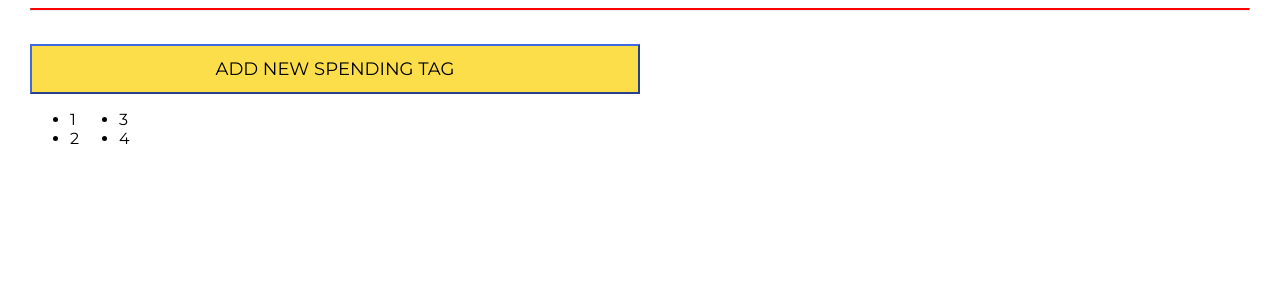
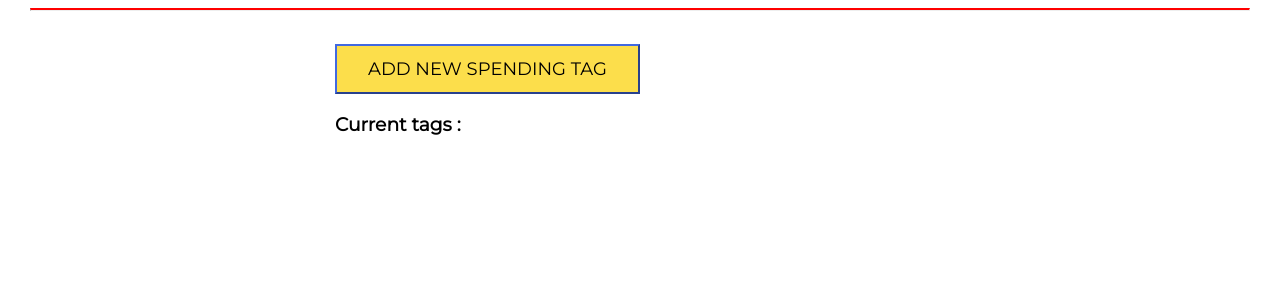
Before and after one commit to madgelackie/spending_tracker_project, a Flask app: page /tags in a window 1280 px wide. Shown: the part 83-383 px from the top of the page. Run offline with Flask 2, Linux system fonts and the light colour scheme; data that the repository does not hold is empty; some libraries are stand-ins or nearby versions.

Commit message:
before changing display of tag index

```diff
--- a/controllers/tags_controller.py
+++ b/controllers/tags_controller.py
@@ -11,3 +11,16 @@ tags_blueprint = Blueprint("tags", __name__)
 def show_all():
     tags = tag_repository.select_all()
     return render_template("tags/index.html", all_tags=tags)
+
+# form to add new tag
+@tags_blueprint.route("/tags/new")
+def new_tag():
+    return render_template("tags/new.html")
+
+# create new tag once form submitted
+@tags_blueprint.route("/tags", methods=['POST'])
+def create_tag():
+    spending_type = request.form['tag']
+    tag = Tag(spending_type)
+    tag_repository.save(tag)
+    return redirect("/tags")
--- a/static/button.css
+++ b/static/button.css
@@ -1,10 +1,17 @@
+.submit--button {
+    height: 40px;
+    width: 100px;
+    font-family: 'Montserrat', sans-serif;
+    font-size: large;
+}
+
 .transactions--button {
     margin-top: 15px;
     background-color: rgb(252, 222, 75);
     width: 100%;
     height: 50px;
     border: none;
-    font-family: 'Montserrat';
+    font-family: 'Montserrat', sans-serif;
     font-size: large;
 
 }
@@ -54,7 +61,15 @@
     background-color: rgb(252, 222, 75);
     width: 50%;
     height: 50px;
-    font-family: 'Montserrat';
+    font-family: 'Montserrat', sans-serif;
     font-size: large;
+}
 
+.add--tag--button > a {
+    text-decoration: none;
+    color: black;
 }
+
+.add--tag--button:hover {
+    background-color: rgba(252, 222, 75, 0.75);
+}
--- a/static/form.css
+++ b/static/form.css
@@ -0,0 +1,5 @@
+.form--box {
+    padding: 15px 15px;
+    font-family: 'Montserrat';
+    font-size: large;
+}
--- a/static/style.css
+++ b/static/style.css
@@ -44,3 +44,9 @@ body > header {
 .tag--lists {
     display: flex;
 }
+
+.centred--content {
+    margin-left: auto;
+    margin-right: auto;
+    width: 50%;
+}
--- a/templates/base.html
+++ b/templates/base.html
@@ -8,6 +8,7 @@
     <link rel="stylesheet" href="{{ url_for('static', filename='style.css') }}">
     <link rel="stylesheet" href="{{ url_for('static', filename='table.css') }}">
     <link rel="stylesheet" href="{{ url_for('static', filename='button.css') }}">
+    <link rel="stylesheet" href="{{ url_for('static', filename='form.css') }}">
     <link rel="preconnect" href="https://fonts.googleapis.com">
     <link href="https://fonts.googleapis.com/css2?family=Montserrat&display=swap" rel="stylesheet">
 
--- a/templates/tags/index.html
+++ b/templates/tags/index.html
@@ -1,24 +1,32 @@
 {% extends "base.html" %}
 
 {% block content %}
-<button class="add--tag--button">ADD NEW SPENDING TAG</button>
+<section class="centred--content">
+<button class="add--tag--button">
+    <a href="/tags/new">ADD NEW SPENDING TAG</a></button>
 <div class="tag--lists">
     <div id="active--tags">
-        <ul>
-            <li>1</li>
-            <li>2</li>
+        <h3>Current tags :</h3>
+        {% for tag in all_tags %}
+        {% if tag.active == True %}
+        <h4>{{tag.spending_type}}</h4>
+        {% endif %}
+        {% endfor %}
         </ul>
     </div>
     <div id="inactive--tags">
         <ul>
-            <li>3</li>
-            <li>4</li>
+            {% for tag in all_tags %}
+            {% if tag.active != True %}
+            <li>{{tag.spending_type}}</li>
+            {% endif %}
+            {% endfor %}
         </ul>
     </div>
 
 
 </div>
-
+</section>
 {% endblock %}
 
 <!-- <table>
--- a/templates/transactions/new.html
+++ b/templates/transactions/new.html
@@ -27,5 +27,5 @@
     </select>
 </div>
 <br>
-<button type="submit">SUBMIT</button>
+<button class="submit--button" type="submit">SUBMIT</button>
 {% endblock %}
```
Also changed, not shown: templates/tags/new.html (added, +20 -0 lines), templates/tags/edit.html (added).
